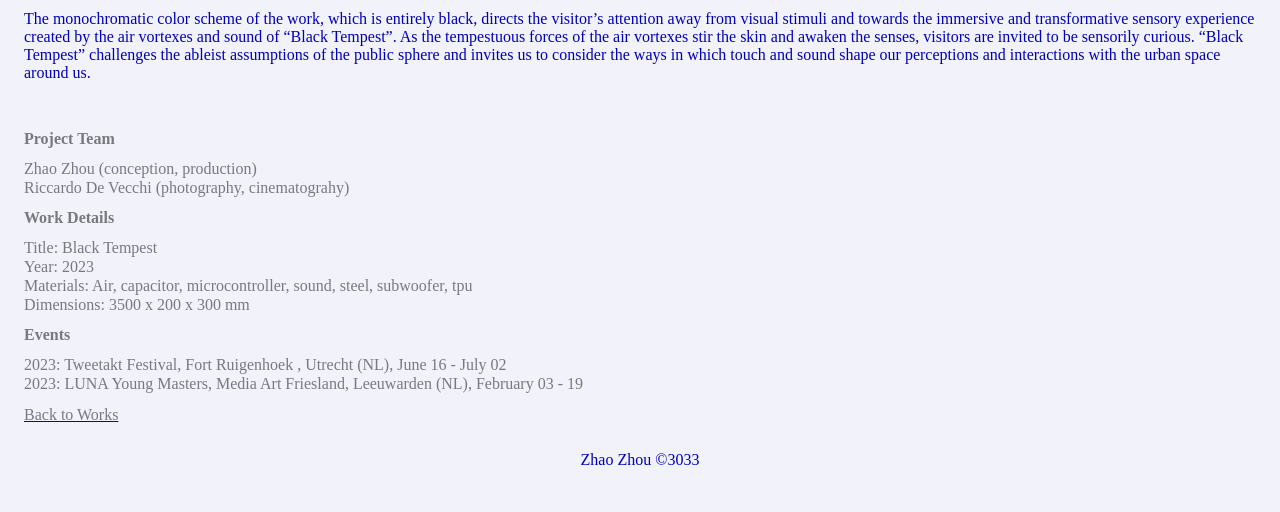
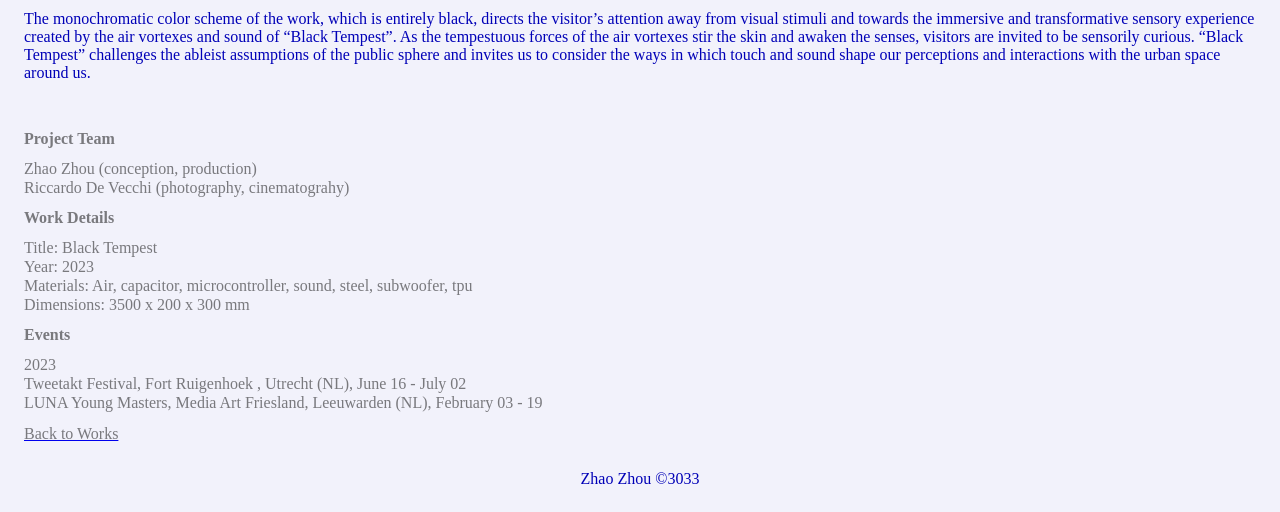
Before and after one commit to 7lllao/Website, a plain HTML site: page projects/blacktempest.html in a window 1280 px wide. Shown: the part 3791-4303 px from the top of the page. Drawn offline with Linux system fonts and the light colour scheme; a web font is replaced by a local one.

Commit message:
Update blacktempest.html

```diff
--- a/projects/blacktempest.html
+++ b/projects/blacktempest.html
@@ -105,8 +105,8 @@
             </span>
 
             <ul class="about-me-ul">
-                <li class="alinea-about-me-dark">2023: Tweetakt Festival, Fort Ruigenhoek , Utrecht (NL), June 16 - July 02</li>
-                <li class="alinea-about-me-dark">2023: LUNA Young Masters, Media Art Friesland, Leeuwarden (NL), February 03 - 19</li>
+                <li class="alinea-about-me-dark">2023<br> Tweetakt Festival, Fort Ruigenhoek , Utrecht (NL), June 16 - July 02</li>
+                <li class="alinea-about-me-dark">LUNA Young Masters, Media Art Friesland, Leeuwarden (NL), February 03 - 19</li>
             </ul>
 
             <ul class="about-me-ul">
```
